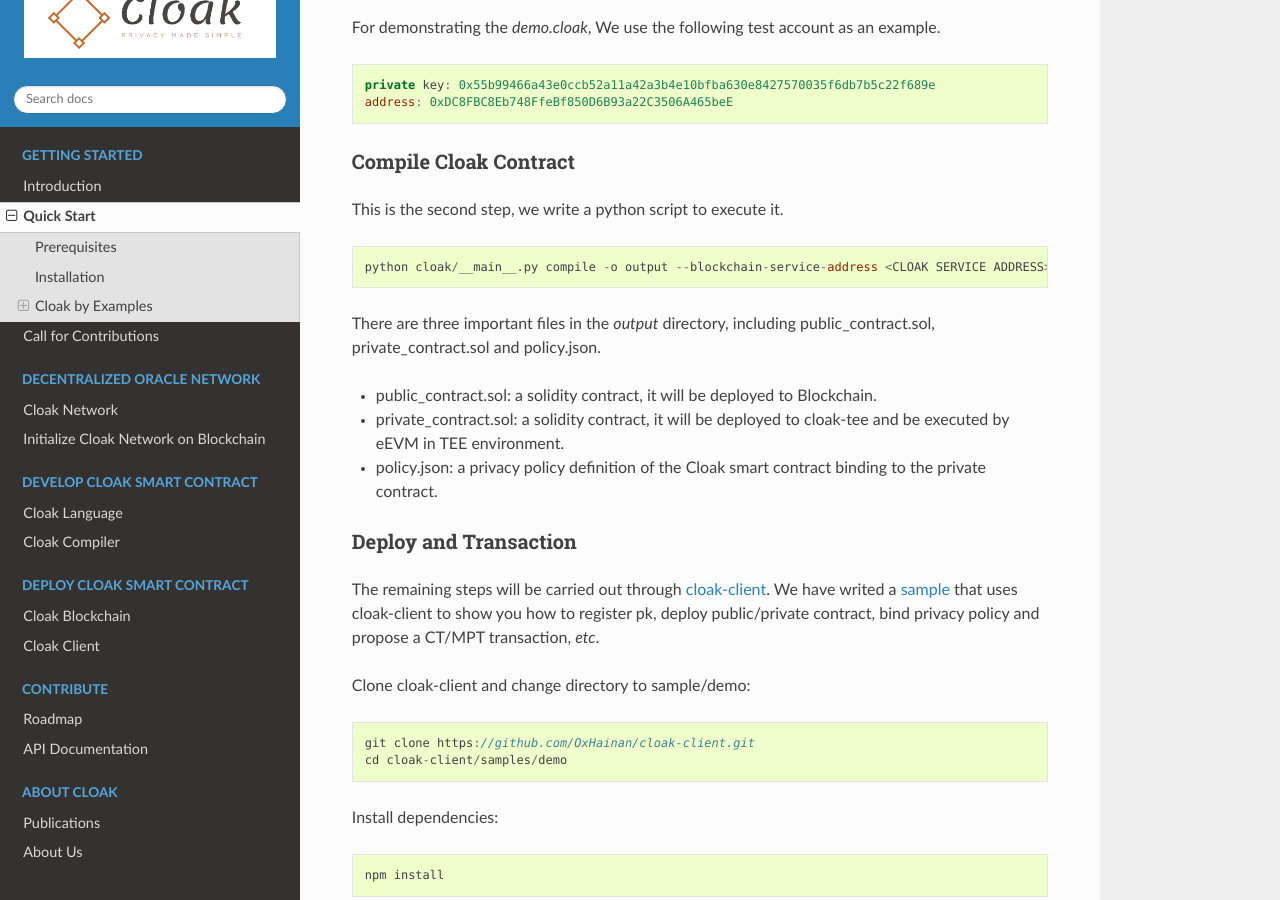
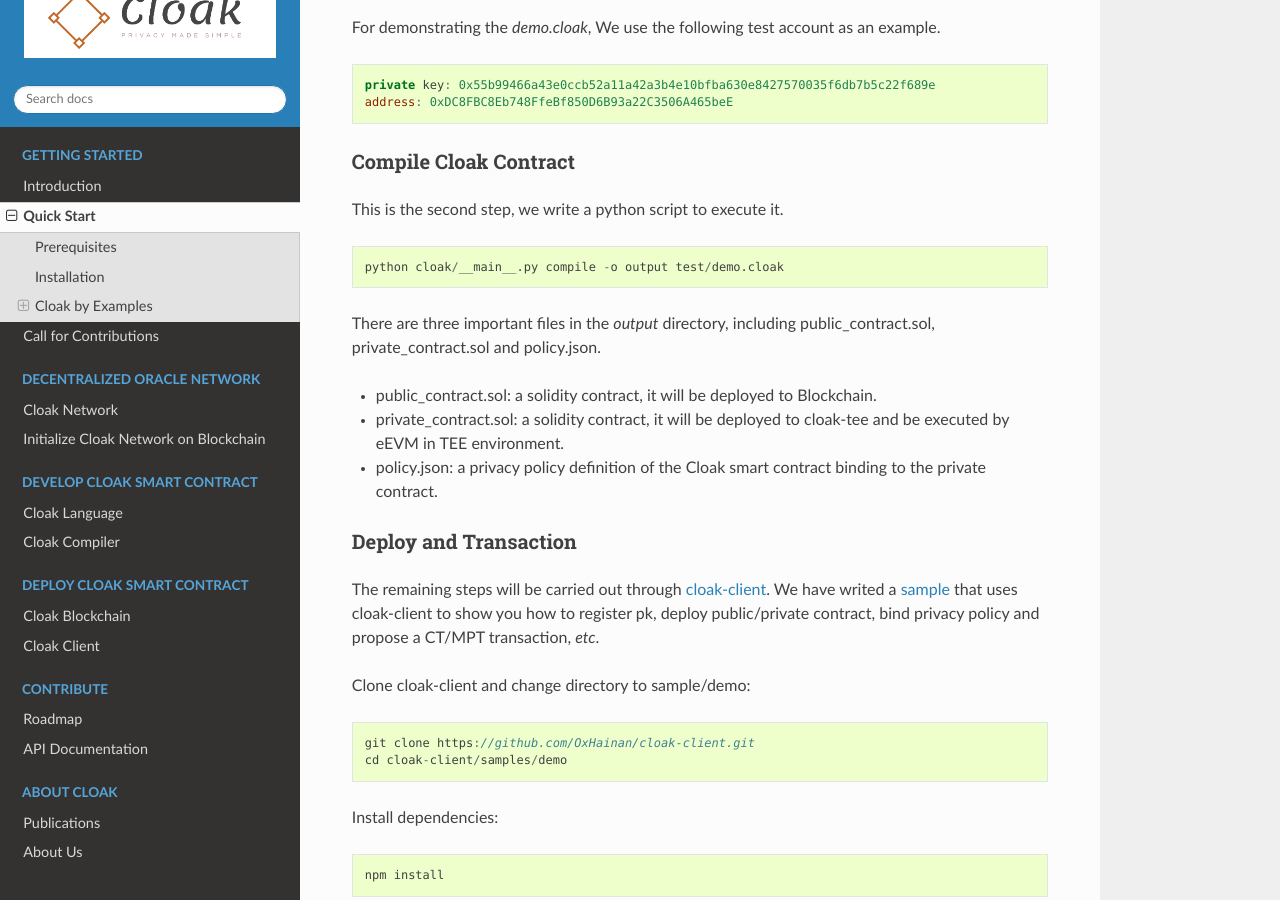
Before and after one commit to OxHainan/cloak-docs, a Sphinx documentation site: the page built from docs/source/started/quick-start.rst, in a window 1280 px wide and 900 px high, scrolled down 2227 px. Built offline with Sphinx 7.4.7 and the Read the Docs theme 2.0.0, drawn with Linux system fonts in a browser that asks for light colours.

Commit message:
Update quick-start.rst

```diff
--- a/docs/source/started/quick-start.rst
+++ b/docs/source/started/quick-start.rst
@@ -128,7 +128,7 @@
 
 .. code::
 
-    python cloak/__main__.py compile -o output --blockchain-service-address <CLOAK SERVICE ADDRESS> test/demo.cloak
+    python cloak/__main__.py compile -o output test/demo.cloak
 
 There are three important files in the *output* directory, including public_contract.sol, private_contract.sol and policy.json.
 
```
